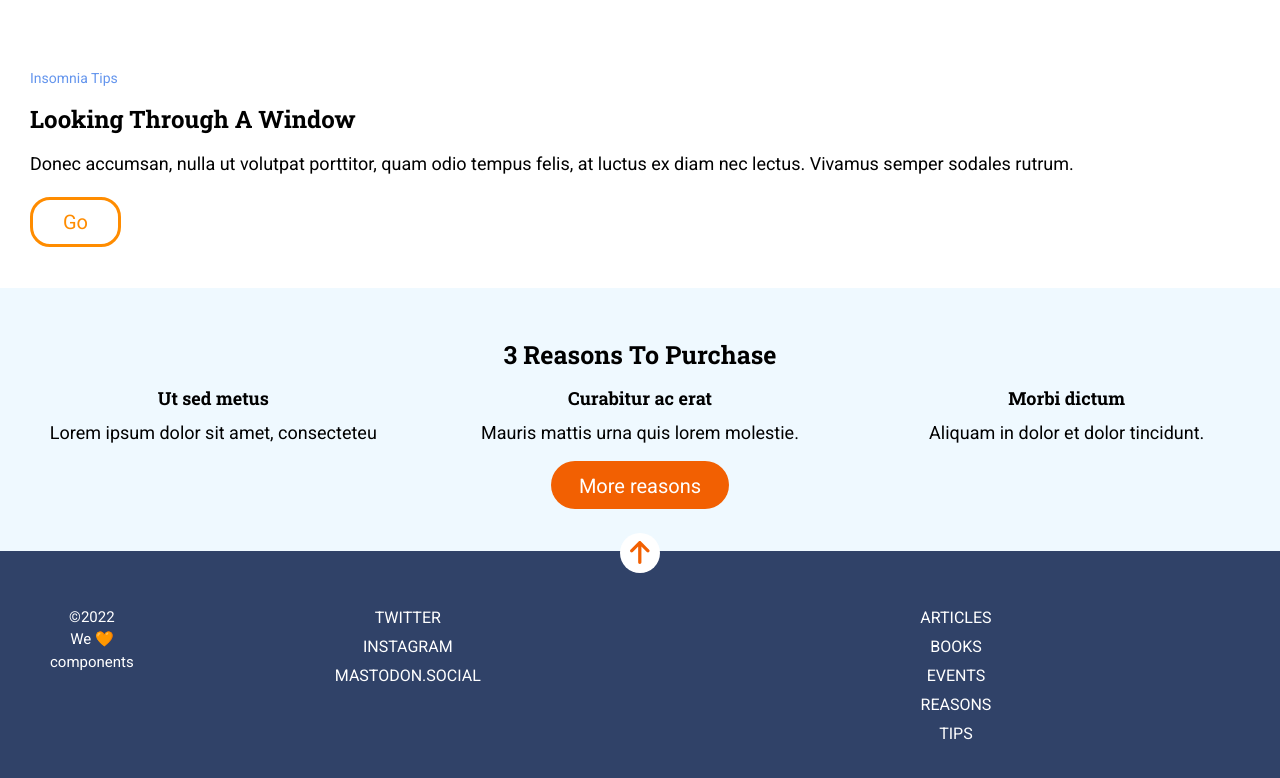
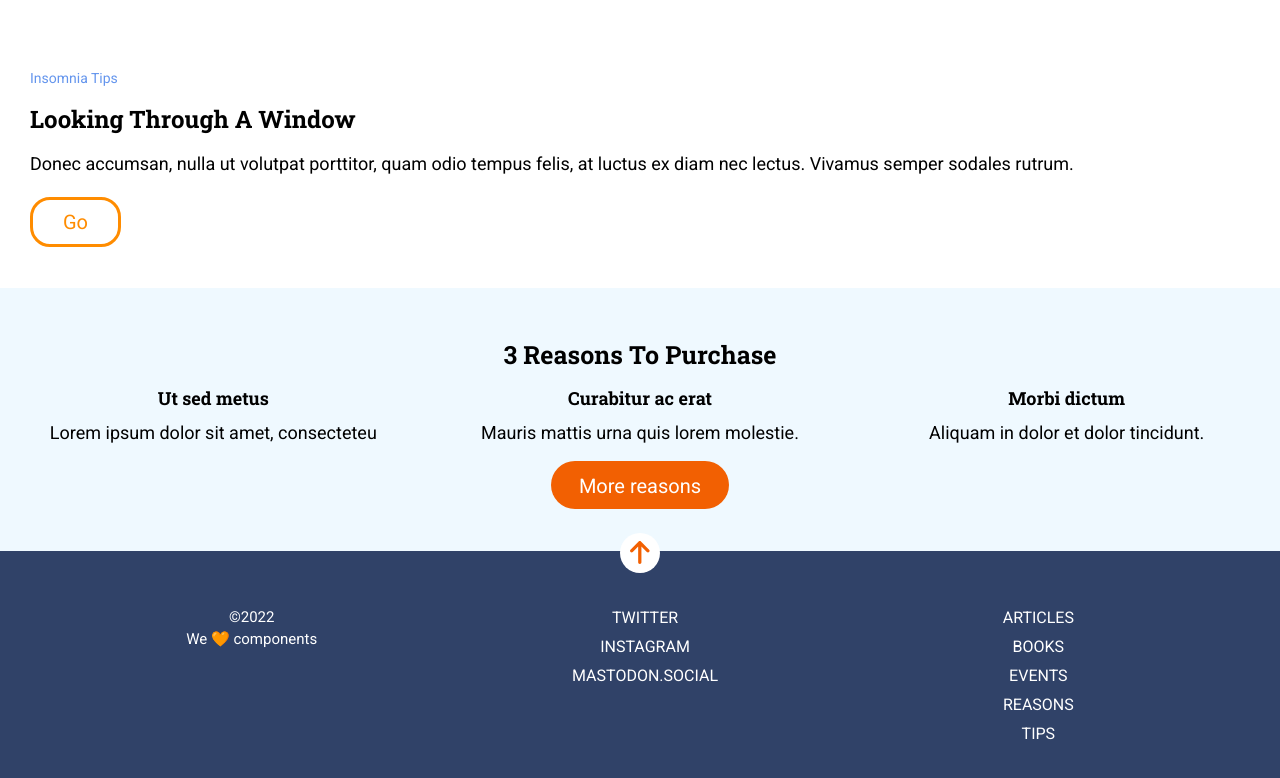
Before and after one commit to Adalab/modulo-1-evaluacion-final-Roxana-Solano, a website built with Vite: page src/index.html in a window 1280 px wide. Shown: the part 478-1256 px from the top of the page. Built offline with nearby package versions, Linux system fonts and the light colour scheme; files whose address does not match are found by name.

Commit message:
fix footer

```diff
--- a/src/partials/footer.html
+++ b/src/partials/footer.html
@@ -1,6 +1,6 @@
 <footer>
     <section class="rectangle-3">
-        <article class="book">
+        <nav class="book">
             <ul>
                 <li><a href="https://adalab.es/" target="_blank">ARTICLES</a></li>
             </ul>
@@ -16,9 +16,9 @@
             <ul>
                 <li><a href="https://adalab.es/" target="_blank">TIPS</a></li>
             </ul>
-        </article>
+        </nav>
 
-        <article class="network">
+        <nav class="network">
             <ul>
                 <li><a href="https://adalab.es/" target="_blank">TWITTER</a></li>
             </ul>
@@ -29,14 +29,14 @@
                 <li><a href="https://adalab.es/" target="_blank">MASTODON.SOCIAL</a></li>
             </ul>
 
-        </article>
+        </nav>
 
-        <article class="end">
+        <nav class="end">
             <ul>
                 <li>&copy;2022</li>
                 <li>We 🧡 components</li>
             </ul>
-        </article>
+        </nav>
 
     </section>
 
--- a/src/scss/pages/_footer.scss
+++ b/src/scss/pages/_footer.scss
@@ -44,18 +44,10 @@
         padding: 50px;
     }
 
-.book {
+    .book, .network, .end {
         padding: 0px;
         margin: 0px;
+        width: 33%;
+        margin-left: 10px;
     }
-.network{
-        padding: 0px;
-        margin: 0px;
-    }
-.end{
-        padding: 0px;
-        margin: 0px;
-    }
-
-
 }
```
